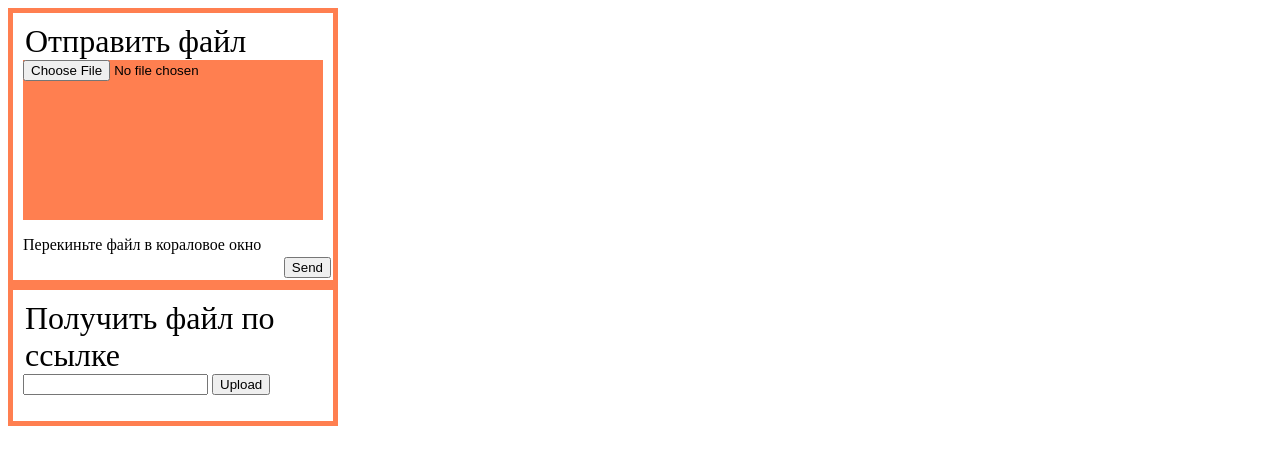
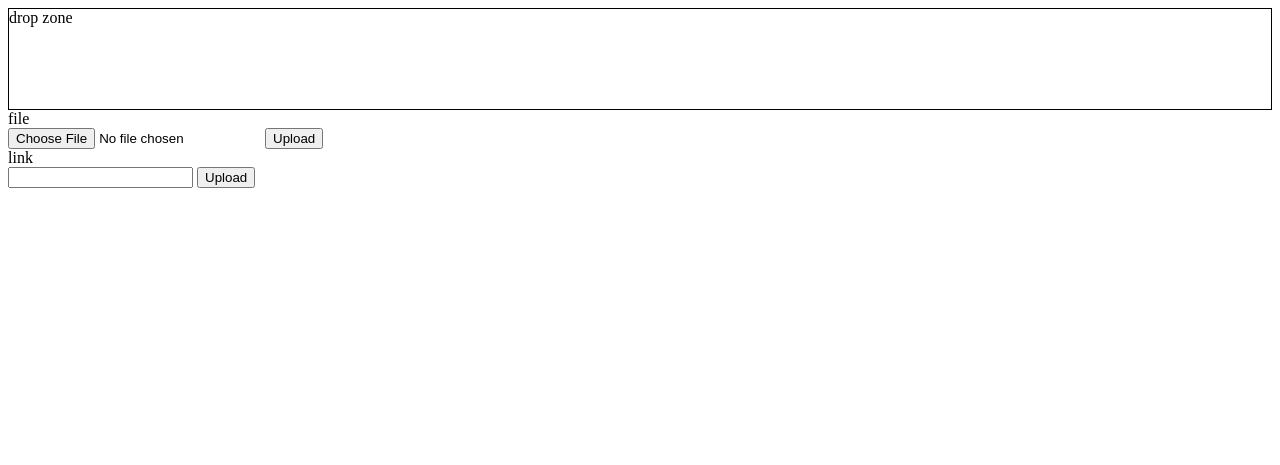
Before and after one commit to codex-team/capella, a PHP site: template src/view/index_dnd.php in a window 1280 px wide. Shown: the top 465 px of the page. Run offline with PHP 8.4, Linux system fonts and the light colour scheme; the template is opened without the code that fills it, so the values that code supplies are empty; some libraries are stand-ins or nearby versions.

Commit message:
Re-done with JS

```diff
--- a/src/css/form.css
+++ /dev/null
@@ -1,50 +0,0 @@
-.zoneupload {
-    position: relative;
-    width: 300px;
-    border: 5px solid coral;
-    padding: 10px;
-}
-
-.zoneupload legend {
-    color: black;
-    font-size: 2em;
-}
-
-.zoneupload .filez {
-    height: 160px;
-    width: 300px;
-    background-color: coral;
-}
-
-.zoneupload small {
-    position: absolute;
-    margin: -20px 0 0 10px
-}
-
-.zoneupload #activite {
-    color: white
-}
-
-.zoneupload #send {
-    position: absolute;
-    right: 2px;
-    bottom: 2px
-}
-
-.zoneupload-next {
-    position: relative;
-    width: 300px;
-    border: 5px solid coral;
-    padding: 10px;
-}
-
-.zoneupload-next legend {
-    color: black;
-    font-size: 2em;
-}
-
-.zoneupload-next .link {
-    height: 160px;
-    width: 300px;
-    background-color: coral;
-}
--- a/src/js/dragndrop.js
+++ b/src/js/dragndrop.js
@@ -0,0 +1,13 @@
+
+// Dragover and Dragenter events need to have 'preventDefault' called
+// in order for the 'drop' event to register.
+
+dropContainer.ondragover = dropContainer.ondragenter = function(evt) {
+    evt.preventDefault();
+};
+//Drag and drop function
+dropContainer.ondrop = function(evt) {
+    // pretty simple -- but not for IE :(
+    fileInput.files = evt.dataTransfer.files;
+    evt.preventDefault();
+};
--- a/src/js/form_script.js
+++ /dev/null
@@ -1,24 +0,0 @@
-
-/**
- * Function uploads drag and drop object to form
- */
-$("#upload").change(function () {
-    $('#activite').text('Идет загрузка...');
-    document.getElementById("send").click();
-});
-
-
-/**
- * These functions change drag'n'drop windows on depend of situation
- */
-$(document).on('dragover', '#filez', function (e) {
-    e.preventDefault();
-    $(this).css('background-color', 'white');
-});
-$(document).on('dragleave', '#filez', function (e) {
-    $(this).css('background-color', 'white');
-});
-$(document).on('drop', '#filez', function (e) {
-    $('#activite').html('Идет загрузка...');
-    $(this).css('background-color', 'white');
-});
--- a/src/view/index_dnd.php
+++ b/src/view/index_dnd.php
@@ -1,21 +1,21 @@
-<script src="https://ajax.googleapis.com/ajax/libs/jquery/1.11.1/jquery.min.js"></script>
-<script src="/cap2/src/js/form_script.js"></script>
-<link rel="stylesheet" type="text/css" href="/cap2/src/css/form.css">
-<div class="zoneupload">
-    <legend>Отправить файл</legend>
-    <form method="post" method="post" action="/upload" enctype="multipart/form-data" name="upload" id="upload">
-        <input type="hidden" name="post" value="file"/>
-        <input type="file" name="filez" id="filez" class="filez"/>
-        <input type="submit" value="Send" id="send"/>
-        <br>
-        <p>Перекиньте файл в кораловое окно</p>
-        <span id="activite"></span>
-    </form>
+<!DOCTYPE html>
+<html>
+<body>
+<div id="dropContainer" style="border:1px solid black;height:100px;">
+    drop zone
 </div>
-<div class="zoneupload-next">
-    <legend>Получить файл по ссылке</legend>
-    <form method="post" action="/upload">
-        <input type="text" name="link"/>
-        <input type="submit" value="Upload"/>
-    </form>
-</div>
+file
+<form>
+    <input type="file" name="file" id="fileInput"/>
+    <input type="submit" value="Upload">
+</form>
+
+
+<div>link</div>
+<form method="post" action="/upload">
+    <input type="text" name="link">
+    <input type="submit" value="Upload">
+</form>
+<script src="/cap2/src/js/dragndrop.js"></script>
+</body>
+</html>
```
